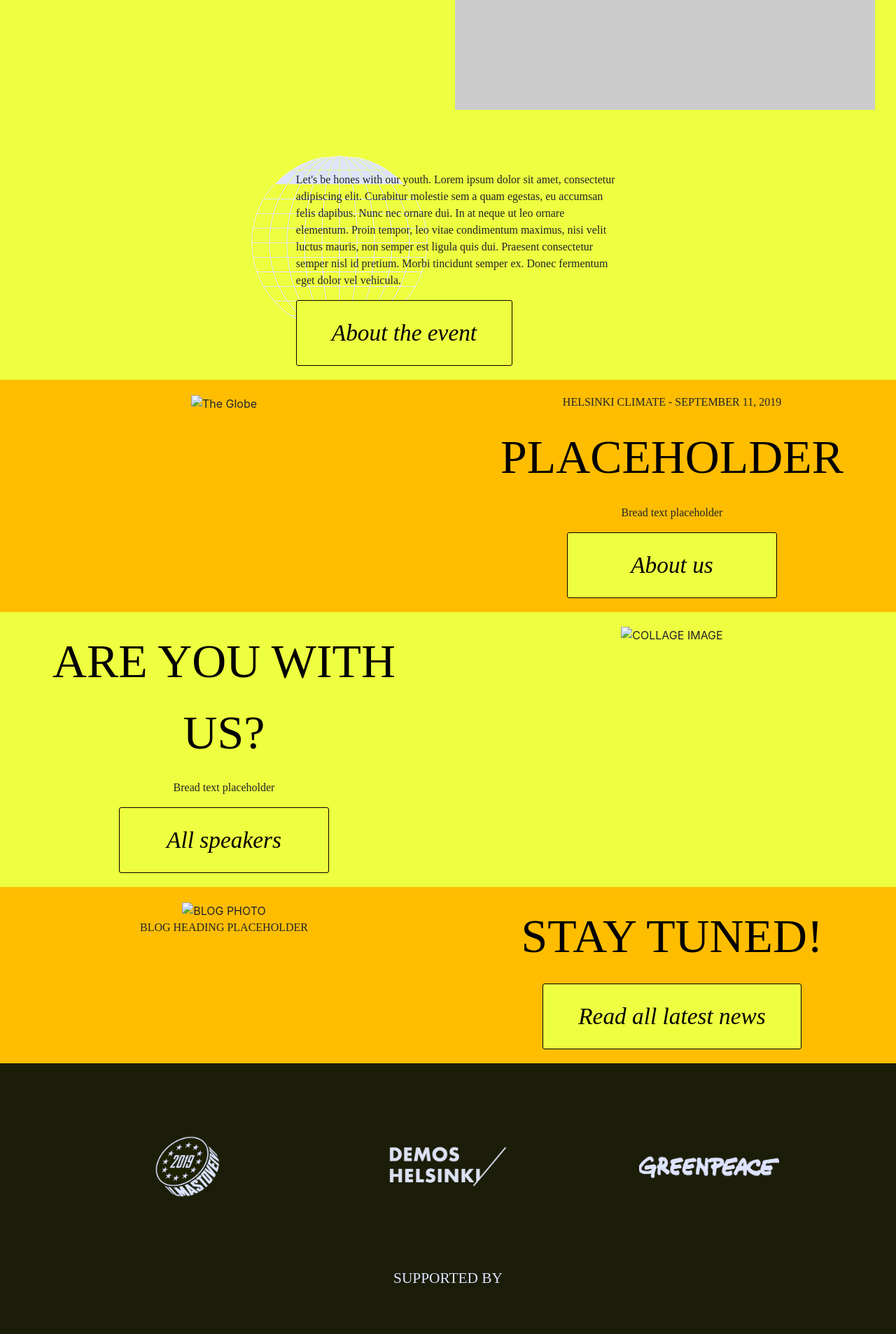
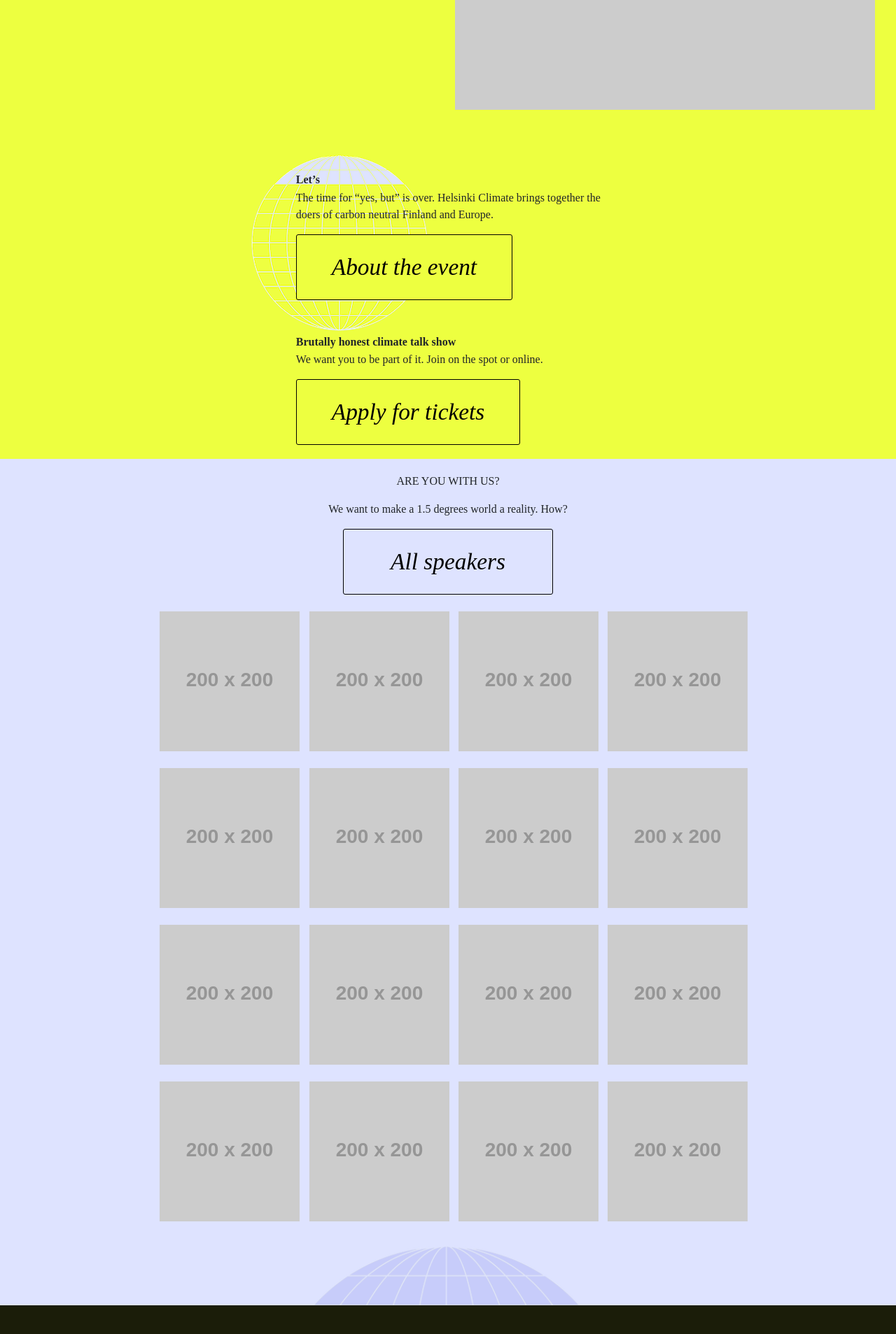
Before and after one commit to ilmastoveivi/helsinkiclimate-v2, a Jekyll site: the page built from index.md, in a window 1280 px wide. Shown: the part 947-2854 px from the top of the page at 70% size. Built offline with Jekyll 4.4.1, drawn with Linux system fonts in a browser that asks for light colours; some web fonts are replaced.

Commit message:
Update home sections

```diff
--- a/_includes/home_data/are_you_with_us.html
+++ b/_includes/home_data/are_you_with_us.html
@@ -1,17 +1,69 @@
 <section id="are-you-with-us">
   <div class="row">
-    <div class="col-md-6 col-sm-6 text-center">
-      <p class="hero-text">
-        {{ page.are-you-with-us }}
-      </p>
-      <p>
-        Bread text placeholder
-      </p>
+    <div class="col-12 text-center">
+      <div class="text-uppercase">
+      {{ page.are-you-with-us | markdownify }}
+     </div>
+      {{ page.we-want-make-world | markdownify }}
       <div>
-        <a href="#" class="page-scroll btn btn-xl">{{ page.speakers }}</a>
+        <a href="#" class="page-scroll btn btn-xl btn-light-blue">{{ page.speakers }}</a>
       </div>
     </div>
-    <div class="col-md-6 col-sm-6 text-center">
-      <img src="" class="img-responsive img-centered" alt="COLLAGE IMAGE">
-    </div>
+  </div>
+  <div class="mt-4 row justify-content-center">
+      <div class="col-2">
+          <a href="https://placeholder.com"><img src="https://via.placeholder.com/200"></a>
+      </div>
+      <div class="col-2">
+          <a href="https://placeholder.com"><img src="https://via.placeholder.com/200"></a>
+      </div>
+      <div class="col-2">
+          <a href="https://placeholder.com"><img src="https://via.placeholder.com/200"></a>
+      </div>
+      <div class="col-2">
+          <a href="https://placeholder.com"><img src="https://via.placeholder.com/200"></a>
+      </div>
+  </div>
+  <div class="mt-4 row justify-content-center">
+      <div class="col-2">
+          <a href="https://placeholder.com"><img src="https://via.placeholder.com/200"></a>
+      </div>
+      <div class="col-2">
+          <a href="https://placeholder.com"><img src="https://via.placeholder.com/200"></a>
+      </div>
+      <div class="col-2">
+          <a href="https://placeholder.com"><img src="https://via.placeholder.com/200"></a>
+      </div>
+      <div class="col-2">
+          <a href="https://placeholder.com"><img src="https://via.placeholder.com/200"></a>
+      </div>
+  </div>
+  <div class="mt-4 row justify-content-center">
+      <div class="col-2">
+          <a href="https://placeholder.com"><img src="https://via.placeholder.com/200"></a>
+      </div>
+      <div class="col-2">
+          <a href="https://placeholder.com"><img src="https://via.placeholder.com/200"></a>
+      </div>
+      <div class="col-2">
+          <a href="https://placeholder.com"><img src="https://via.placeholder.com/200"></a>
+      </div>
+      <div class="col-2">
+          <a href="https://placeholder.com"><img src="https://via.placeholder.com/200"></a>
+      </div>
+  </div>
+  <div class="mt-4 row justify-content-center">
+      <div class="col-2">
+          <a href="https://placeholder.com"><img src="https://via.placeholder.com/200"></a>
+      </div>
+      <div class="col-2">
+          <a href="https://placeholder.com"><img src="https://via.placeholder.com/200"></a>
+      </div>
+      <div class="col-2">
+          <a href="https://placeholder.com"><img src="https://via.placeholder.com/200"></a>
+      </div>
+      <div class="col-2">
+          <a href="https://placeholder.com"><img src="https://via.placeholder.com/200"></a>
+      </div>
+  </div>
 </section>
--- a/_includes/home_data/intro.html
+++ b/_includes/home_data/intro.html
@@ -5,18 +5,26 @@
             <div class="row d-flex ml-4 justify-content-center">
                 <div class="col-10">
                   <div class="text-left mt-5">
-                    <div>
-                      <p>
-                        Let's be hones with our youth.
-                        Lorem ipsum dolor sit amet, consectetur adipiscing elit. Curabitur molestie sem a quam egestas,
-                        eu accumsan felis dapibus. Nunc nec ornare dui. In at neque ut leo ornare elementum. Proin tempor,
-                        leo vitae condimentum maximus, nisi velit luctus mauris, non semper est ligula quis dui.
-                        Praesent consectetur semper nisl id pretium. Morbi tincidunt semper ex. Donec fermentum eget dolor vel vehicula.
-                      </p>
+                    <div id="intro-text">
+                        {{page.lets | markdownify}}
+                        {{page.time-for-yes | markdownify}}
+                    </div>
+                    <div class="mt-3">
                         <a href="#" class="page-scroll btn btn-xl">{{page.about-event}}</a>
                     </div>
                   </div>
                 </div>
+                <div class="col-10">
+                    <div class="text-left mt-5">
+                      <div id="intro-text">
+                          {{page.brutally-honest | markdownify}}
+                          {{page.we-want-you-part | markdownify}}
+                      </div>
+                      <div class="mt-3">
+                          <a href="#" class="page-scroll btn btn-xl">{{page.apply-tickets}}</a>
+                      </div>
+                    </div>
+                  </div>
             </div>
           </div>
       </div>
--- a/_layouts/home.html
+++ b/_layouts/home.html
@@ -8,9 +8,7 @@
     <div id="page-top">
       {% include home_data/logo.html %}
       {% include home_data/intro.html %}
-      {% include home_data/event_date.html %}
       {% include home_data/are_you_with_us.html %}
-      {% include home_data/stay_tuned.html %}
     </div>
     <div id="page-bottom">
       {% include home_data/organisers.html %}
--- a/css/style.scss
+++ b/css/style.scss
@@ -12,6 +12,7 @@
 $primary-color: white;
 $secondary-color: #ffbd00;
 $backgroung-color: #edff40;
+$light-blue: #dee3ff;
 
 html {
   -webkit-box-sizing: border-box;
@@ -45,6 +46,10 @@
   line-height: 60pt;
   padding-left: 50px;
   padding-right: 50px;
+}
+
+.btn-light-blue {
+  background-color: $light-blue;
 }
 
 .home-logo-link {
@@ -128,7 +133,7 @@
 .hero-text {
   color: $accent-color;
   font-family: "adobe-caslon-pro";
-  font-size: 5.3vw;
+  font-size: 2.3vw;
 }
 
 .organisers-bottom {
@@ -252,10 +257,24 @@
   color: #3d400f;
 }
 
-.bg-image-world{
-  background-position: left top; /*Positioning*/
+.bg-image-world {
+  background-position: left top;
   background-image: url('../resources/img/logos/earth_whole_2.png');
   background-repeat: no-repeat;
+}
+
+#intro-text > p {
+ margin-bottom: 0.1rem;
+}
+
+// are you with us section
+#are-you-with-us {
+  background-color: $light-blue;
+  background-position: center bottom;
+  background-image: url('../resources/img/logos/top_earth.png');
+  background-repeat: no-repeat;
+  background-size: 30%;
+  padding-bottom: 120px;
 }
 
 @media screen and (max-width: 990px) {
--- a/index.md
+++ b/index.md
@@ -6,11 +6,16 @@
 about-us: About us
 apply-tickets: Apply for tickets
 about-event: About the event
-are-you-with-us: ARE YOU WITH US?
+are-you-with-us: Are you with us?
+we-want-make-world: "We want to make a 1.5 degrees world a reality. How?"
 event-date: SEPTEMBER 11, 2019
 read-news: Read all latest news
 privacy-policy: Privacy policy
 speakers: All speakers
 stay-tuned: STAY TUNED!
 supported-by: SUPPORTED BY
+lets:  "**Let's**"
+time-for-yes: "The time for “yes, but” is over. Helsinki Climate brings together the doers of carbon neutral Finland and Europe."
+brutally-honest: "**Brutally honest climate talk show**"
+we-want-you-part: "We want you to be part of it. Join on the spot or online."
 ---
```
Also changed, not shown: fi.md (+5 -1 lines).
